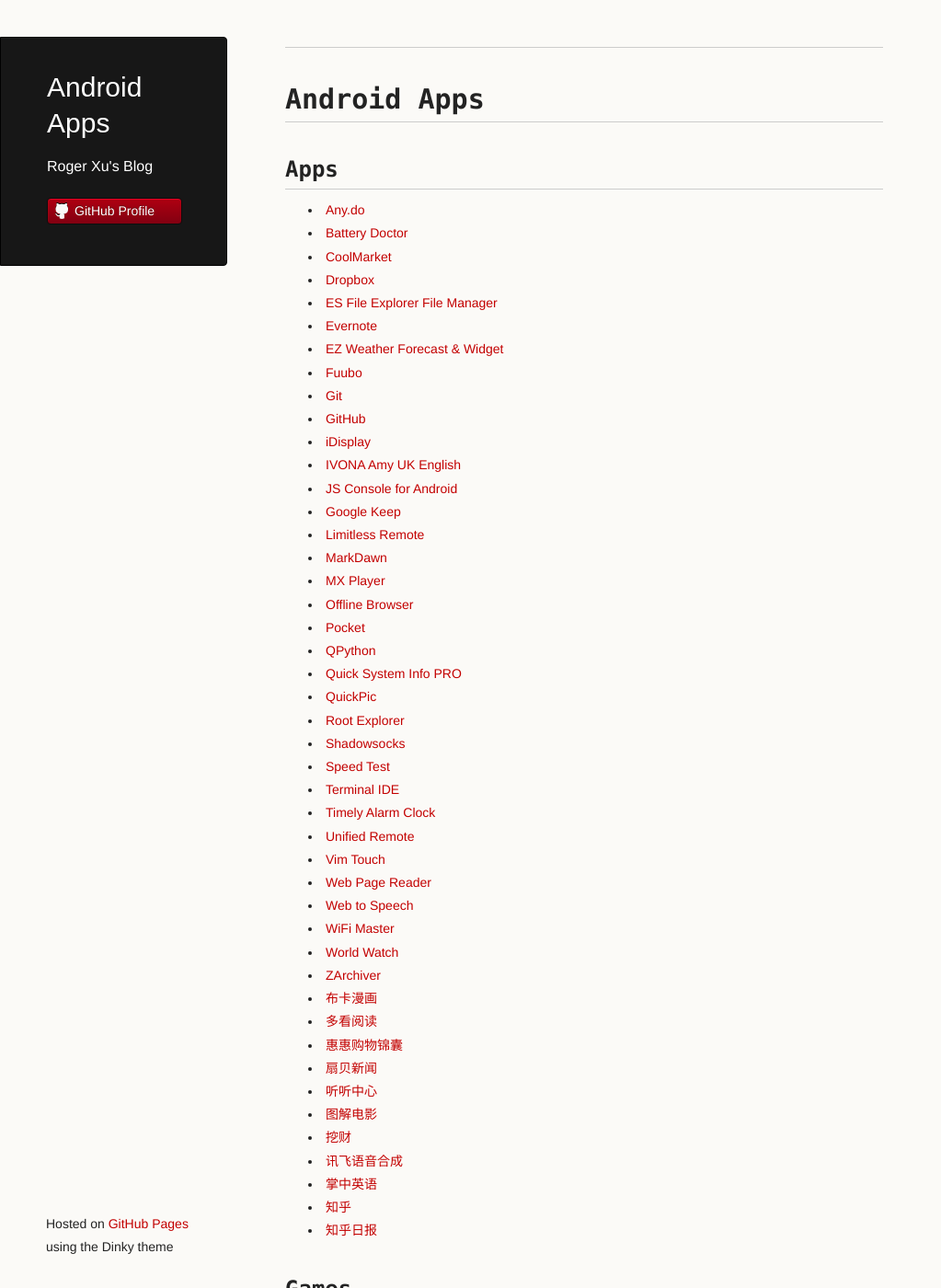
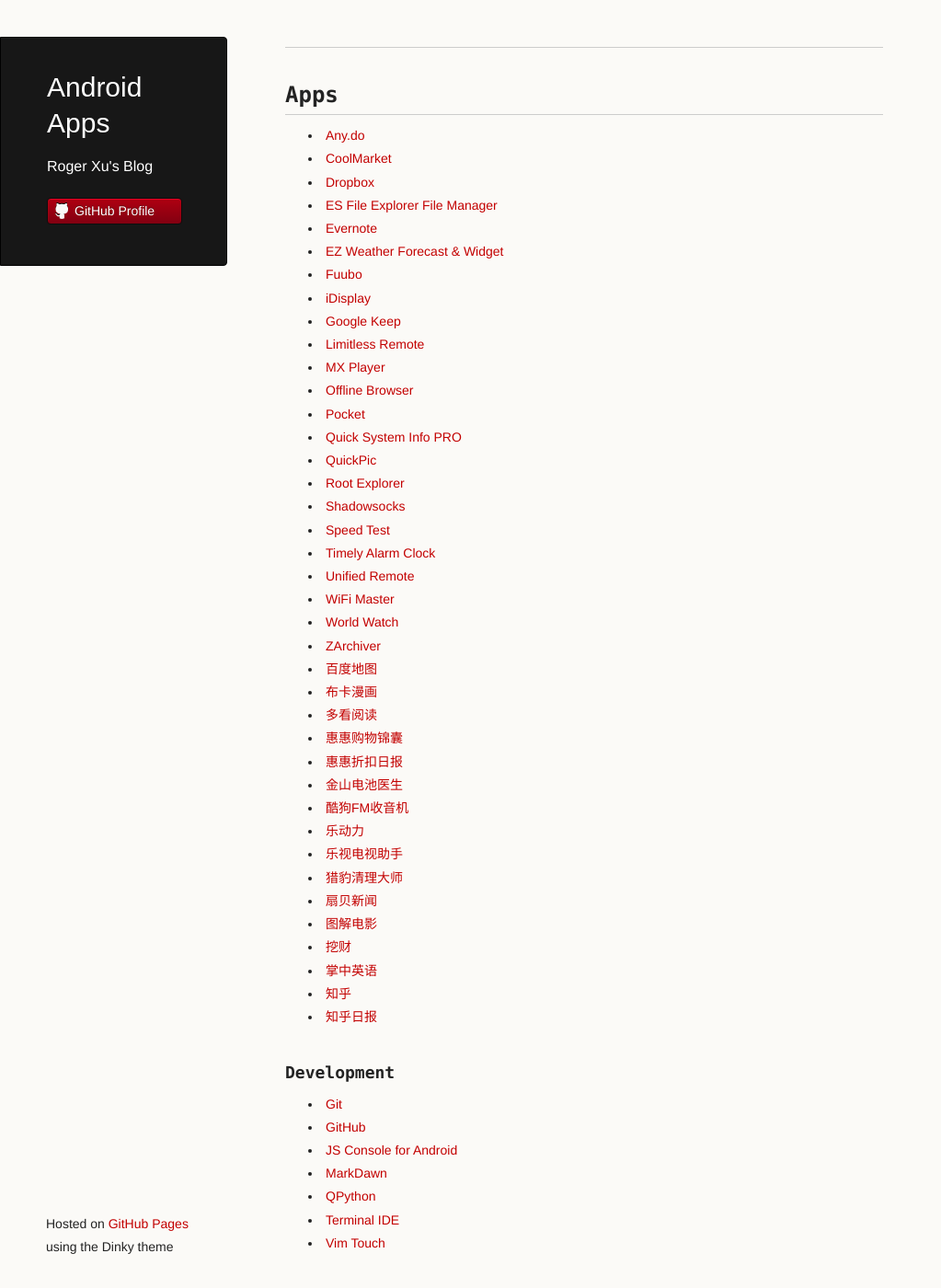
Before and after one commit to rogerxu/rogerxu.github.io, a Jekyll site: the page built from _posts/2012-11-05-android-apps.md, in a window 1280 px wide and 1400 px high. Shown: the whole window at 92% size, without its empty margins (0-1023 px from the left). Built offline with Jekyll 4.4.1, drawn with Linux system fonts in a browser that asks for light colours; some of the changed text lies outside the part shown.

Commit message:
Update Android Apps post.

```diff
--- a/_posts/2012-11-05-android-apps.md
+++ b/_posts/2012-11-05-android-apps.md
@@ -3,55 +3,85 @@
 title: Android Apps
 ---
 
-# Android Apps
-
 ## Apps
 
 * [Any.do](https://play.google.com/store/apps/details?id=com.anydo)
-* [Battery Doctor](https://play.google.com/store/apps/details?id=com.ijinshan.kbatterydoctor_en)
 * [CoolMarket](http://www.coolapk.com/apk/com.coolapk.market)
 * [Dropbox](https://play.google.com/store/apps/details?id=com.dropbox.android)
 * [ES File Explorer File Manager](https://play.google.com/store/apps/details?id=com.estrongs.android.pop)
 * [Evernote](https://play.google.com/store/apps/details?id=com.evernote)
 * [EZ Weather Forecast & Widget](https://play.google.com/store/apps/details?id=mobi.infolife.ezweather)
 * [Fuubo](https://play.google.com/store/apps/details?id=me.imid.fuubo)
-* [Git](https://play.google.com/store/apps/details?id=com.romanenco.gitt)
-* [GitHub](https://play.google.com/store/apps/details?id=com.github.mobile)
 * [iDisplay](https://play.google.com/store/apps/details?id=com.idisplay.virtualscreen)
-* [IVONA Amy UK English](https://play.google.com/store/apps/details?id=com.ivona.tts.voicebeta.eng.gbr.amy)
-* [JS Console for Android](https://play.google.com/store/apps/details?id=com.jgmcelwain.jsonsole)
 * [Google Keep](https://play.google.com/store/apps/details?id=com.google.android.keep)
 * [Limitless Remote](https://play.google.com/store/apps/details?id=dh.ControlPad.main)
-* [MarkDawn](https://play.google.com/store/apps/details?id=com.blogspot.versionupsoft.markdawn)
 * [MX Player](https://play.google.com/store/apps/details?id=com.mxtech.videoplayer.ad)
 * [Offline Browser](https://play.google.com/store/apps/details?id=it.nikodroid.offline)
 * [Pocket](https://play.google.com/store/apps/details?id=com.ideashower.readitlater.pro)
-* [QPython](https://play.google.com/store/apps/details?id=com.hipipal.qpyplus)
 * [Quick System Info PRO](https://play.google.com/store/apps/details?id=org.uguess.android.sysinfo.pro)
 * [QuickPic](https://play.google.com/store/apps/details?id=com.alensw.PicFolder)
 * [Root Explorer](https://play.google.com/store/apps/details?id=com.speedsoftware.rootexplorer)
 * [Shadowsocks](https://play.google.com/store/apps/details?id=com.github.shadowsocks)
 * [Speed Test](https://play.google.com/store/apps/details?id=org.zwanoo.android.speedtest)
-* [Terminal IDE](https://play.google.com/store/apps/details?id=com.spartacusrex.spartacuside)
 * [Timely Alarm Clock](https://play.google.com/store/apps/details?id=ch.bitspin.timely)
 * [Unified Remote](https://play.google.com/store/apps/details?id=com.Relmtech.Remote)
-* [Vim Touch](https://play.google.com/store/apps/details?id=net.momodalo.app.vimtouch)
-* [Web Page Reader](https://play.google.com/store/apps/details?id=info.bell_pepper)
-* [Web to Speech](https://play.google.com/store/apps/details?id=com.practicalandroidapps.webtospeech)
 * [WiFi Master](https://play.google.com/store/apps/details?id=com.halo.wifikey.wifilocating)
 * [World Watch]()
 * [ZArchiver](https://play.google.com/store/apps/details?id=ru.zdevs.zarchiver)
+* [百度地图](https://play.google.com/store/apps/details?id=com.baidu.BaiduMap)
 * [布卡漫画](http://www.ibuka.cn/)
 * [多看阅读](https://play.google.com/store/apps/details?id=com.duokan.reader)
 * [惠惠购物锦囊](http://www.huihui.cn/apps/guide/m)
+* [惠惠折扣日报](https://play.google.com/store/apps/details?id=com.youdao.huihui.deals)
+* [金山电池医生](https://play.google.com/store/apps/details?id=com.ijinshan.kbatterydoctor)
+* [酷狗FM收音机](https://play.google.com/store/apps/details?id=com.kugou.fm)
+* [乐动力](https://play.google.com/store/apps/details?id=cn.ledongli.ldl)
+* [乐视电视助手](https://play.google.com/store/apps/details?id=com.letv.smartControl)
+* [猎豹清理大师](https://play.google.com/store/apps/details?id=com.cleanmaster.mguard_cn)
 * [扇贝新闻](https://play.google.com/store/apps/details?id=com.shanbay.news)
-* [听听中心](http://tingting.sdo.com/center/)
 * [图解电影](https://play.google.com/store/apps/details?id=com.wzm.moviepic)
 * [挖财](https://play.google.com/store/apps/details?id=com.wacai365)
-* [讯飞语音合成](http://www.coolapk.com/apk/com.iflytek.tts)
 * [掌中英语](https://play.google.com/store/apps/details?id=com.zzenglish.client)
 * [知乎](https://play.google.com/store/apps/details?id=com.zhihu.android)
 * [知乎日报](https://play.google.com/store/apps/details?id=com.zhihu.daily.android)
 
+### Development
+
+* [Git](https://play.google.com/store/apps/details?id=com.romanenco.gitt)
+* [GitHub](https://play.google.com/store/apps/details?id=com.github.mobile)
+* [JS Console for Android](https://play.google.com/store/apps/details?id=com.jgmcelwain.jsonsole)
+* [MarkDawn](https://play.google.com/store/apps/details?id=com.blogspot.versionupsoft.markdawn)
+* [QPython](https://play.google.com/store/apps/details?id=com.hipipal.qpyplus)
+* [Terminal IDE](https://play.google.com/store/apps/details?id=com.spartacusrex.spartacuside)
+* [Vim Touch](https://play.google.com/store/apps/details?id=net.momodalo.app.vimtouch)
+
+### DLNA
+
+* [Skifta](https://play.google.com/store/apps/details?id=com.skifta.android.app)
+* [iMediaShare Personal](https://play.google.com/store/apps/details?id=com.bianor.amspersonal)
+
+### TTS
+
+* [IVONA Amy UK English](https://play.google.com/store/apps/details?id=com.ivona.tts.voicebeta.eng.gbr.amy)
+* [Web Page Reader](https://play.google.com/store/apps/details?id=info.bell_pepper)
+* [Web to Speech](https://play.google.com/store/apps/details?id=com.practicalandroidapps.webtospeech)
+* [听听中心](http://tingting.sdo.com/center/)
+* [讯飞语音合成](http://www.coolapk.com/apk/com.iflytek.tts)
+
 
 ## Games
+
+### Tools
+
+* [八门神器]()
+* [拇指玩]()
+
+### Shooting
+
+* [火线指令]()
+* [CS Portable]()
+* [Xelorians]()
+
+### Act
+
+* [Smash Office]()
```
